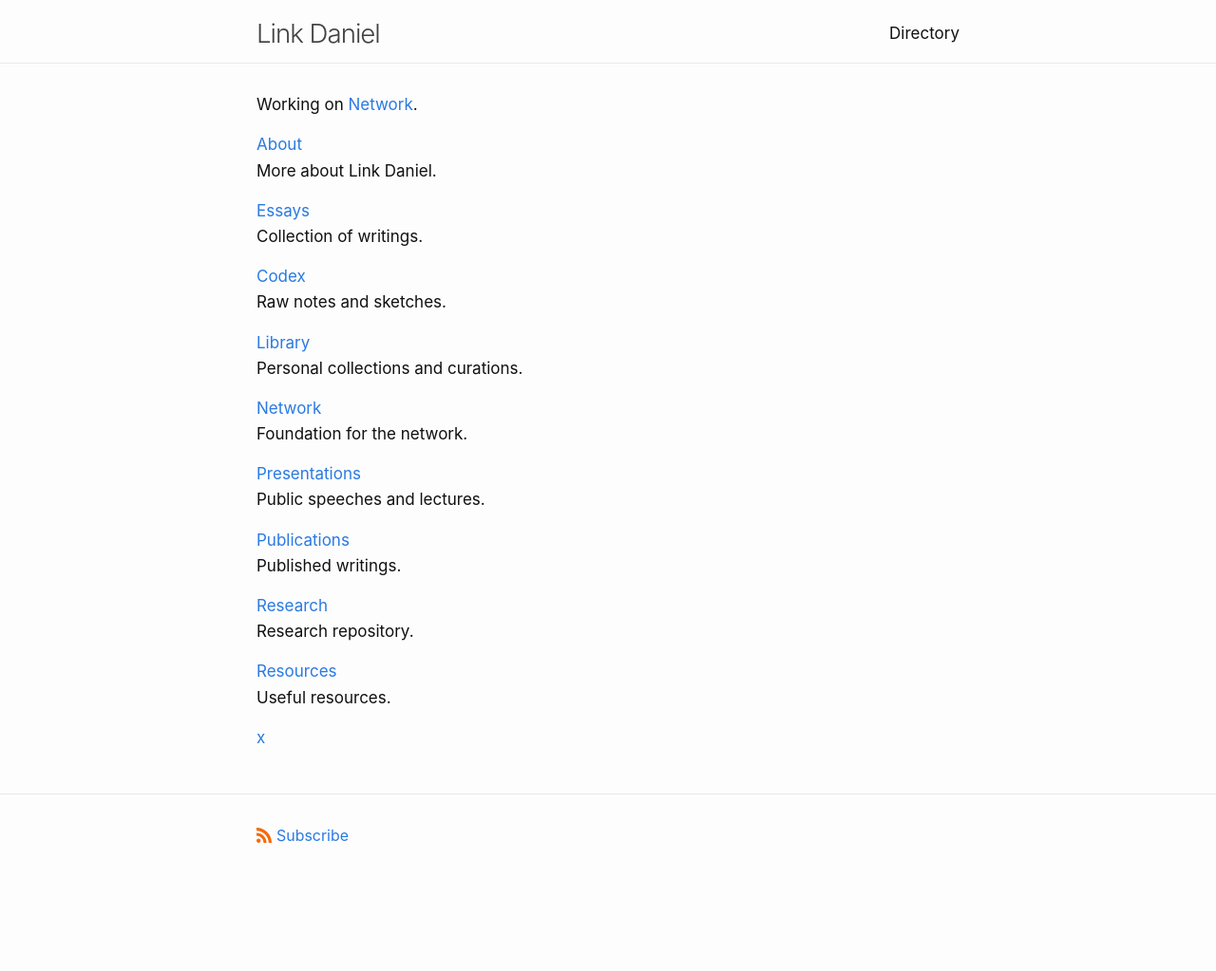
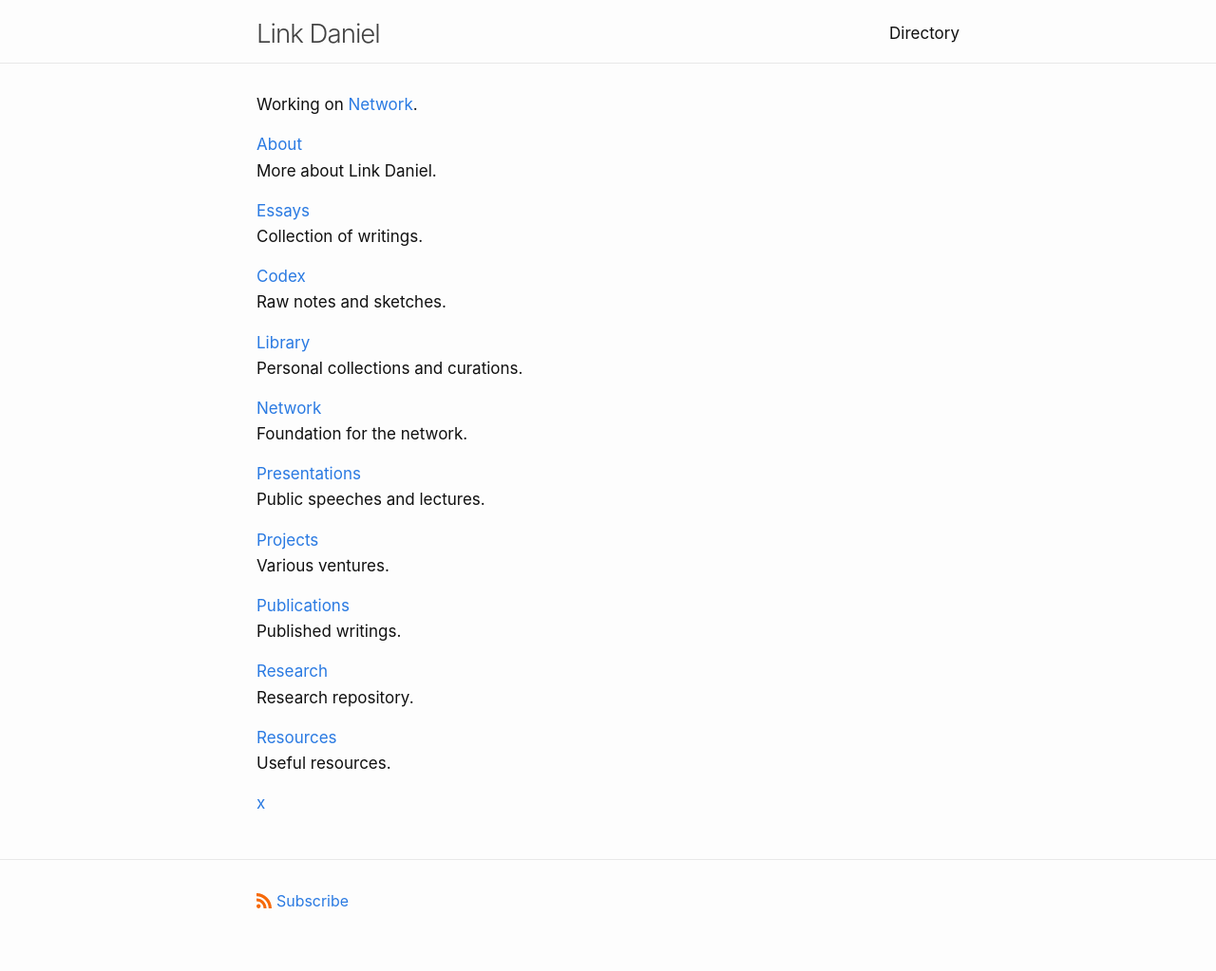
Before and after one commit to link-daniel/link.github.io, a Jekyll site: the page built from index.md, in a window 1280 px wide. Shown: the whole page at 95% size. Built offline with Jekyll 4.4.1, drawn with Linux system fonts in a browser that asks for light colours; before the commit the page ends 953 px from its top, so only the background shows below that.

Commit message:
Update index.md

```diff
--- a/index.md
+++ b/index.md
@@ -34,6 +34,10 @@ Foundation for the network.
 <br>
 Public speeches and lectures.
 
+[Projects](/projects)
+<br>
+Various ventures.
+
 [Publications](/publications)
 <br>
 Published writings.
```
